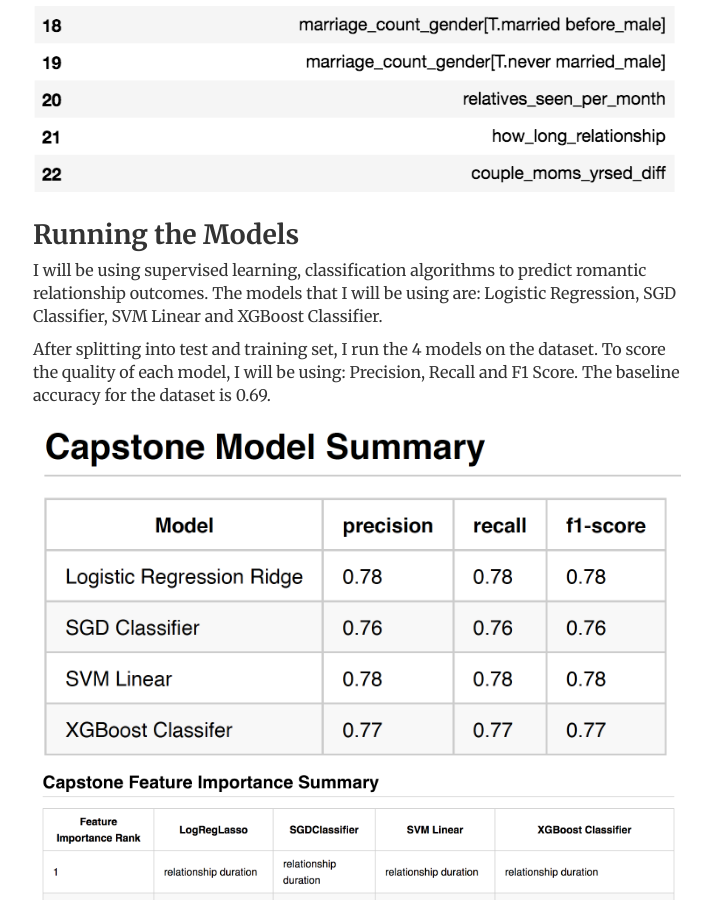
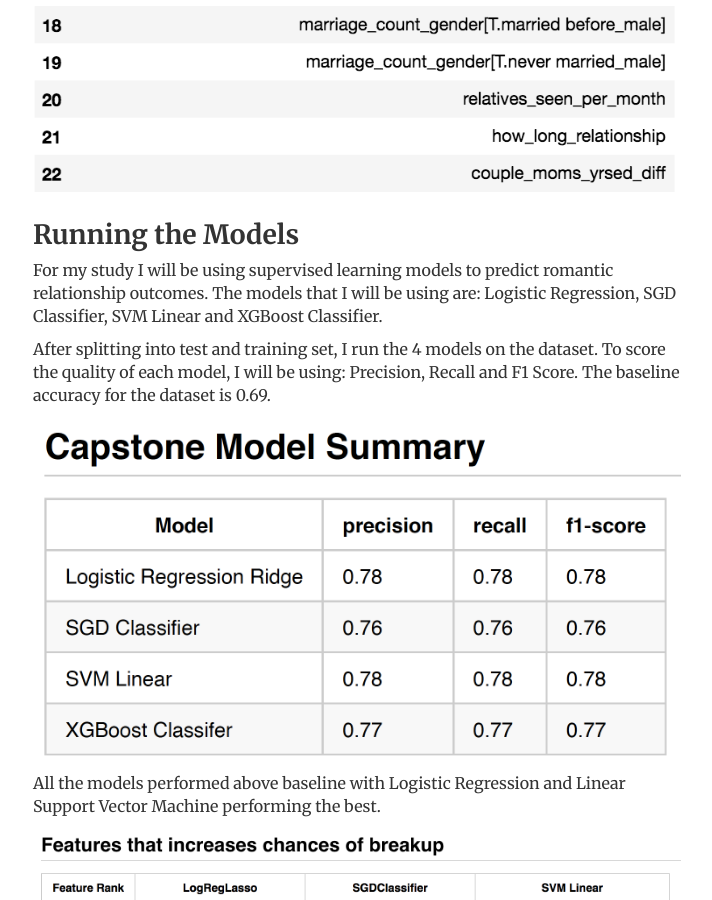
Before and after one commit to davidyan92/davidyan92.github.io, a Jekyll site: the page built from capstone_project/index.html, in a window 1280 px wide and 900 px high, scrolled down 2988 px. Shown: the whole window, without its empty margins (283-995 px from the left). Built offline with Jekyll 4.4.1, drawn with Linux system fonts in a browser that asks for light colours.

Commit message:
edited index file

```diff
--- a/capstone_project/index.html
+++ b/capstone_project/index.html
@@ -81,13 +81,15 @@ description: Capstone Project for David Yan
 
 	<h2>Running the Models</h2>
 
-	<p>I will be using supervised learning, classification algorithms to predict romantic relationship outcomes. The models that I will be using are: Logistic Regression, SGD Classifier, SVM Linear and XGBoost Classifier.</p>
+	<p>For my study I will be using supervised learning models to predict romantic relationship outcomes. The models that I will be using are: Logistic Regression, SGD Classifier, SVM Linear and XGBoost Classifier.</p>
 
 	<p>After splitting into test and training set, I run the 4 models on the dataset. To score the quality of each model, I will be using: Precision, Recall and F1 Score. The baseline accuracy for the dataset is 0.69.</p>
 
 	<img class="img-responsive" src="/img/capstone/model_scores.png"/>
 
-	<img class="img-responsive" src="/img/capstone/ft_impt_summary.png"/>
+	<!-- <img class="img-responsive" src="/img/capstone/ft_impt_summary.png"/> -->
+
+	<p>All the models performed above baseline with Logistic Regression and Linear Support Vector Machine performing the best.</p>
 
 	<img class="img-responsive" src="/img/capstone/ft_breakup.png"/>
 
```
